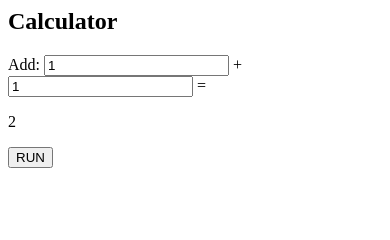
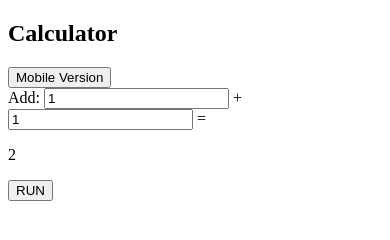
Before and after one commit to richardlin7/calculator, a plain HTML site: page index.html in a window 390 px wide. Both pictures are taken after a click on the button "RUN". Drawn offline with Linux system fonts and the light colour scheme.

Commit message:
created mobile.html

```diff
--- a/index.html
+++ b/index.html
@@ -1,15 +1,23 @@
+<!DOCTYPE html>
 <html>
 	<body>
 		<h2>Calculator</h2>
-		Add: <input type="text" id="val1" value="1" /> +
+
+		<button onclick="document.location='/mobile.html'">Mobile Version</button>
+
+		<div>
+		Add:
+		<input type="text" id="val1" value="1" /> +
 		<input type="text" id="val2" value="1" /> =
 
-		<p id="demo"></p>
+		<p id="demo">Answer</p>
+		</div>
 
-		<button onclick="myFunction()">RUN</button>
+
+		<button onclick="addFunc()">RUN</button>
 
 		<script>
-			function myFunction() {
+			function addFunc() {
 				var val1 = parseInt(document.getElementById("val1").value);
 				var val2 = parseInt(document.getElementById("val2").value);
 
```
Also changed, not shown: mobile.html (added).
